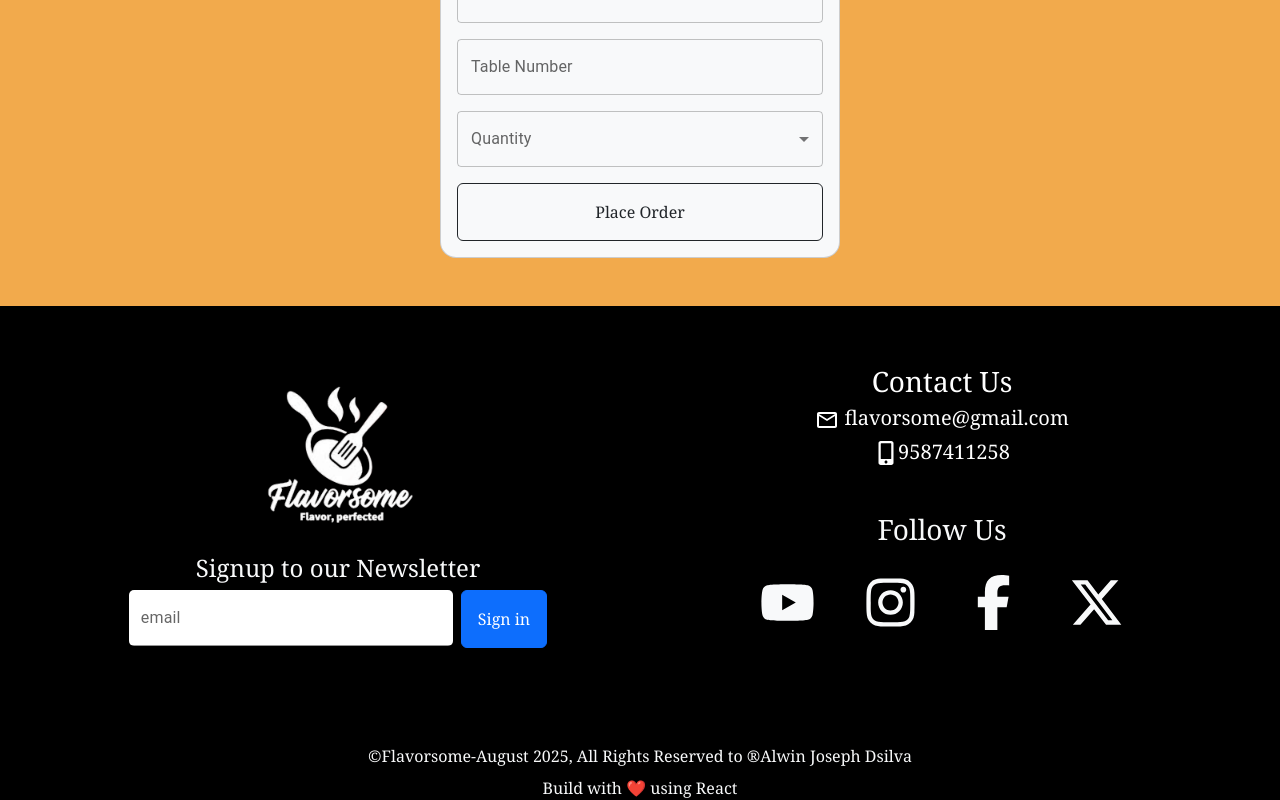
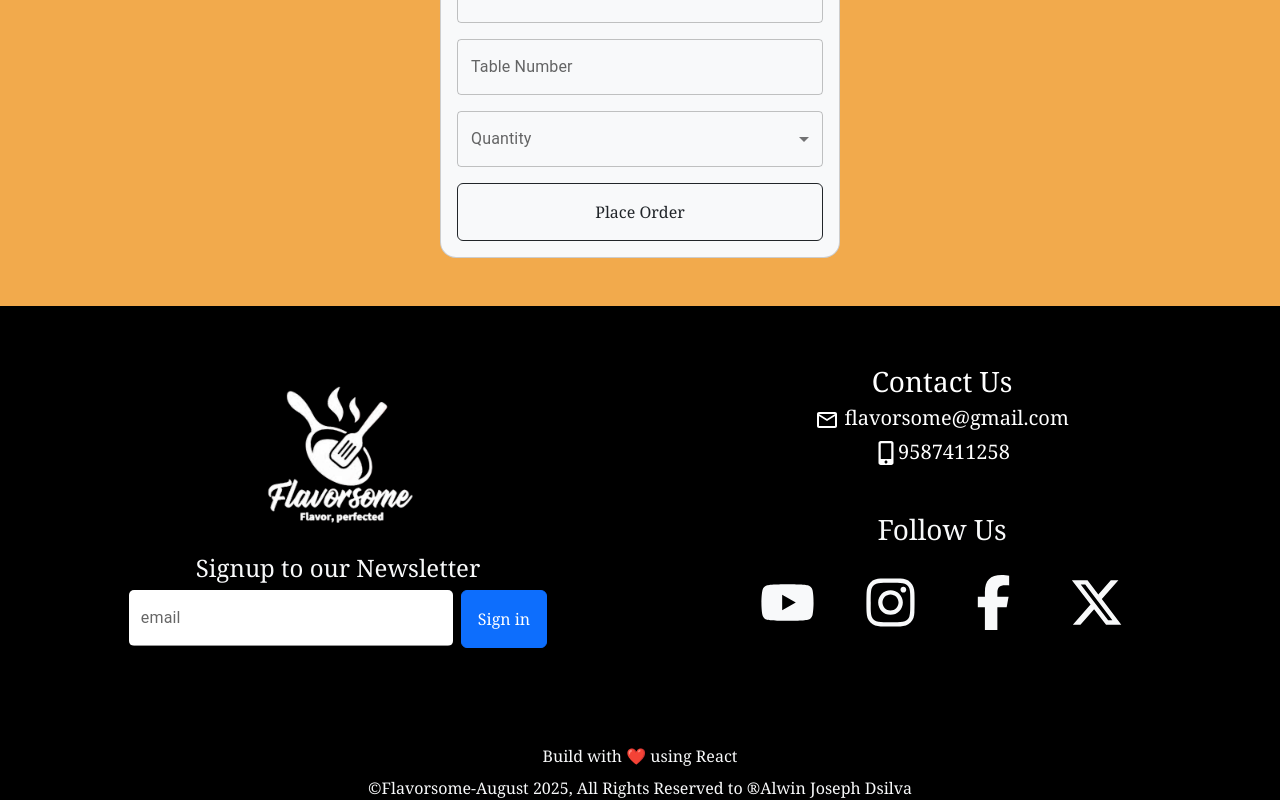
Before and after one commit to dsilva1832/Flavorsome, a React (Vite) app: page /order in a window 1280 px wide. Shown: the part 228-1028 px from the top of the page. Built offline with nearby package versions, Linux system fonts and the light colour scheme; a web font is replaced by a local one.

Commit message:
flavorsome v10.2.1

```diff
--- a/src/components/Footer.jsx
+++ b/src/components/Footer.jsx
@@ -46,8 +46,9 @@ const Footer = () => {
         {/* <div className="col-lg-2"></div> */}
        </div>
       </div>
-      <p className='text-center text-light mb-0 mt-5' id="footer">&copy;Flavorsome-August 2025, All Rights Reserved to &reg;Alwin Joseph Dsilva</p>
-      <p className='text-center text-light mb-0 mt-2'>Build with ❤️ using React</p>
+      <p className='text-center text-light mb-0 mt-5'>Build with ❤️ using React</p>
+      <p className='text-center text-light mb-0 mt-2' id="footer">&copy;Flavorsome-August 2025, All Rights Reserved to &reg;Alwin Joseph Dsilva</p>
+
     </div>
   )
 }
```
